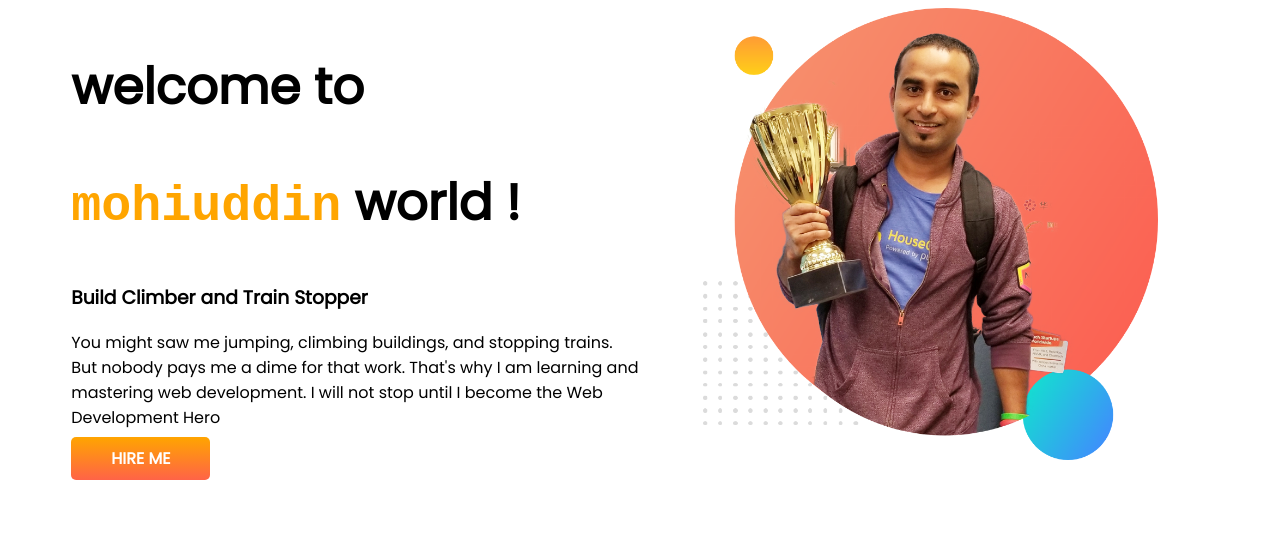
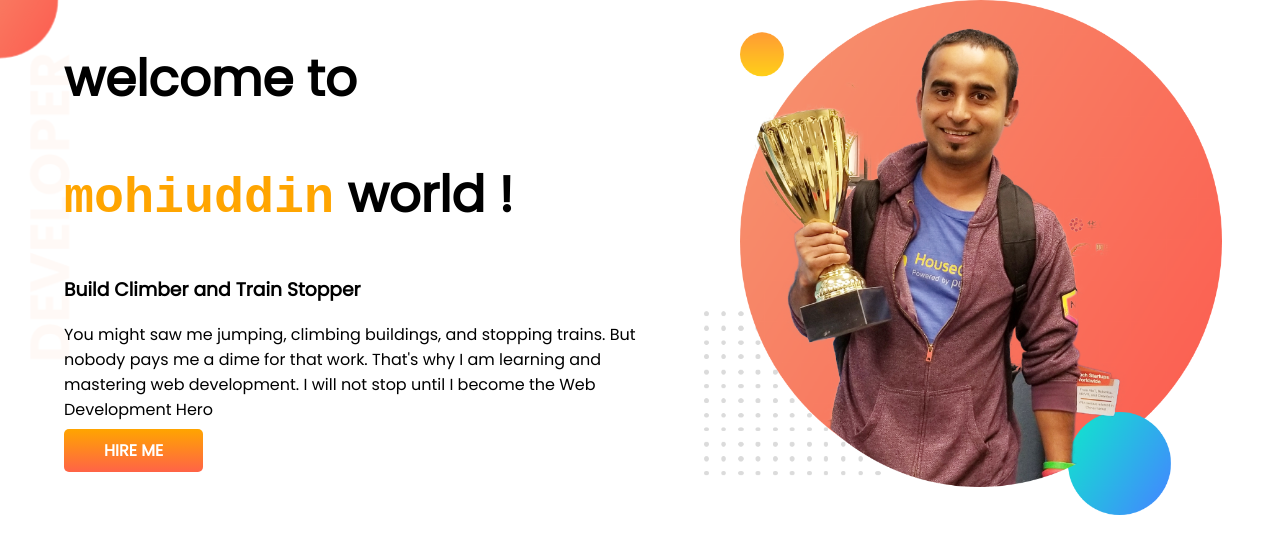
Before and after one commit to mohiuddin4/portfolio-website, a plain HTML site: page index.html in a window 1280 px wide. Drawn offline with Linux system fonts and the light colour scheme.

Commit message:
added top bannar

```diff
--- a/index.html
+++ b/index.html
@@ -14,7 +14,7 @@
 </head>
 
 <body>
-    <section>
+    <section class="top-bannar">
         <div class="half-width">
             <h1>welcome to</h1>
             <h1><samp class="orange-color">mohiuddin</samp> world !</h1>
--- a/style.css
+++ b/style.css
@@ -1,5 +1,6 @@
 body{
     font-family: 'Poppins', sans-serif;
+    margin: 0;
 }
 h1{
     font-size: 50px;
@@ -13,9 +14,10 @@ section{
 .half-width{
     width: 50%;
     padding-left: 5%;
+
 }
 .half-width img{
-    width: 80%;
+    width: 90%;
 }
 .link-button{
     text-decoration: none;
@@ -25,3 +27,7 @@ section{
     padding: 10px 40px;
     border-radius: 5px;
 }
+.top-bannar{
+    background-image: url(images/top-banner.png);
+    background-repeat: no-repeat;
+}
```
